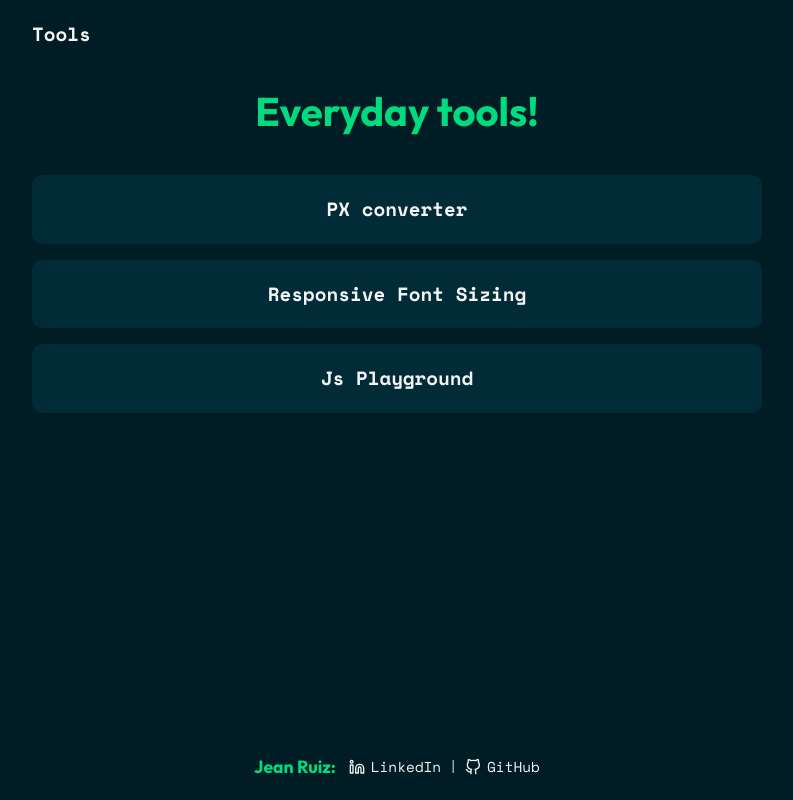
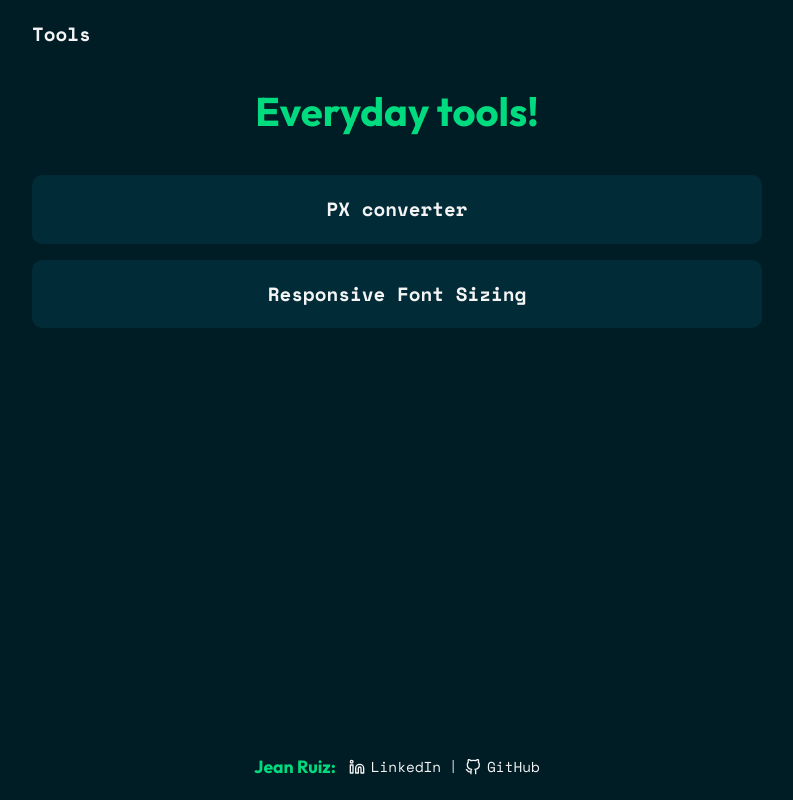
Before and after one commit to jeancarlosruiz/tools, a Next.js app: page / in a window 1280 px wide. Shown: the whole page, without its empty margins (243-1036 px from the left). Built offline with nearby package versions, Linux system fonts and the light colour scheme.

Commit message:
fixing lint error

```diff
--- a/app/globals.css
+++ b/app/globals.css
@@ -21,6 +21,15 @@
   --body-fs: 1rem;
   --title-fs: clamp(1.875rem, 0.8015rem + 4.5802vw, 3rem);
   --input-fs: 1rem;
+
+  --bg-color: var(--clr-black-800);
+  --text-color: var(--clr-white-500);
+  --primary-color: var(--clr-green-600);
+  --secondary-color: var(--clr-blue-100);
+  --accent-color: var(--clr-green-500);
+  --border-color: var(--clr-black-400);
+  --bg-input: var(--clr-black-700);
+  --select-item-hover: var(--clr-black-500);
 }
 
 * {
--- a/app/layout.tsx
+++ b/app/layout.tsx
@@ -1,6 +1,6 @@
 import type { Metadata } from 'next'
 import { Space_Mono, Outfit } from 'next/font/google'
-import { DARK_THEME, LIGHT_THEME } from '@/utils/colors'
+// import { DARK_THEME, LIGHT_THEME } from '@/utils/colors'
 import Header from '../components/header/header'
 import { Toaster } from '@/components/ui/sonner'
 import './globals.css'
@@ -28,7 +28,7 @@ export default function RootLayout({
   // const themeColors: {} = theme === 'light' ? LIGHT_THEME : DARK_THEME;
 
   return (
-    <html lang="en" style={DARK_THEME}>
+    <html lang="en">
       <body className={spaceMono.className}>
         <Toaster
           visibleToasts={1}
--- a/app/page.module.css
+++ b/app/page.module.css
@@ -1,3 +1,10 @@
+.main {
+  --space: 3rem;
+
+  width: min(calc(100% - var(--space)), 45.625rem);
+  margin-inline: auto;
+}
+
 .main h1 {
   color: var(--primary-color);
   font-size: 2.5rem;
--- a/app/page.tsx
+++ b/app/page.tsx
@@ -4,7 +4,7 @@ import PageHeader from '@/components/pageHeader/pageHeader'
 
 export default function Home() {
   return (
-    <main className={`app-container ${styles.main}`}>
+    <main className={styles.main}>
       <PageHeader title="Everyday tools!" />
       <section className={styles.section}>
         <nav className={styles.navegation}>
@@ -14,9 +14,9 @@ export default function Home() {
           <Link href="/clamp" className={styles.link}>
             Responsive Font Sizing
           </Link>
-          <Link href="/js-playground" className={styles.link}>
-            Js Playground
-          </Link>
+          {/* <Link href="/js-playground" className={styles.link}> */}
+          {/*   Js Playground */}
+          {/* </Link> */}
         </nav>
       </section>
     </main>
```
